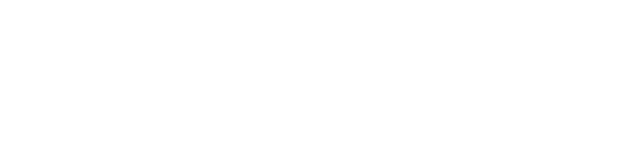
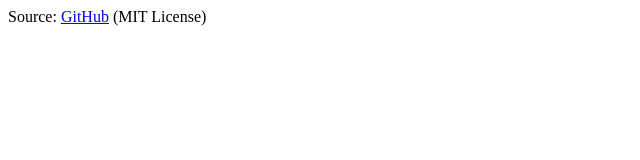
Before and after one commit to owings1/words, a website: page src/index.html in a window 1280 px wide. Shown: the whole page, without its empty margins (0-640 px from the left). Drawn offline with Linux system fonts and the light colour scheme.

Commit message:
add license, source link

```diff
--- a/src/index.html
+++ b/src/index.html
@@ -7,5 +7,8 @@
     </head>
     <body>
         <div id="words1" class="words"></div>
+        <div id="footer">
+            Source: <a href="https://github.com/owings1/synths">GitHub</a> (MIT License)
+        </div>
     </body>
 </html>
```
Also changed, not shown: 1 other file.
